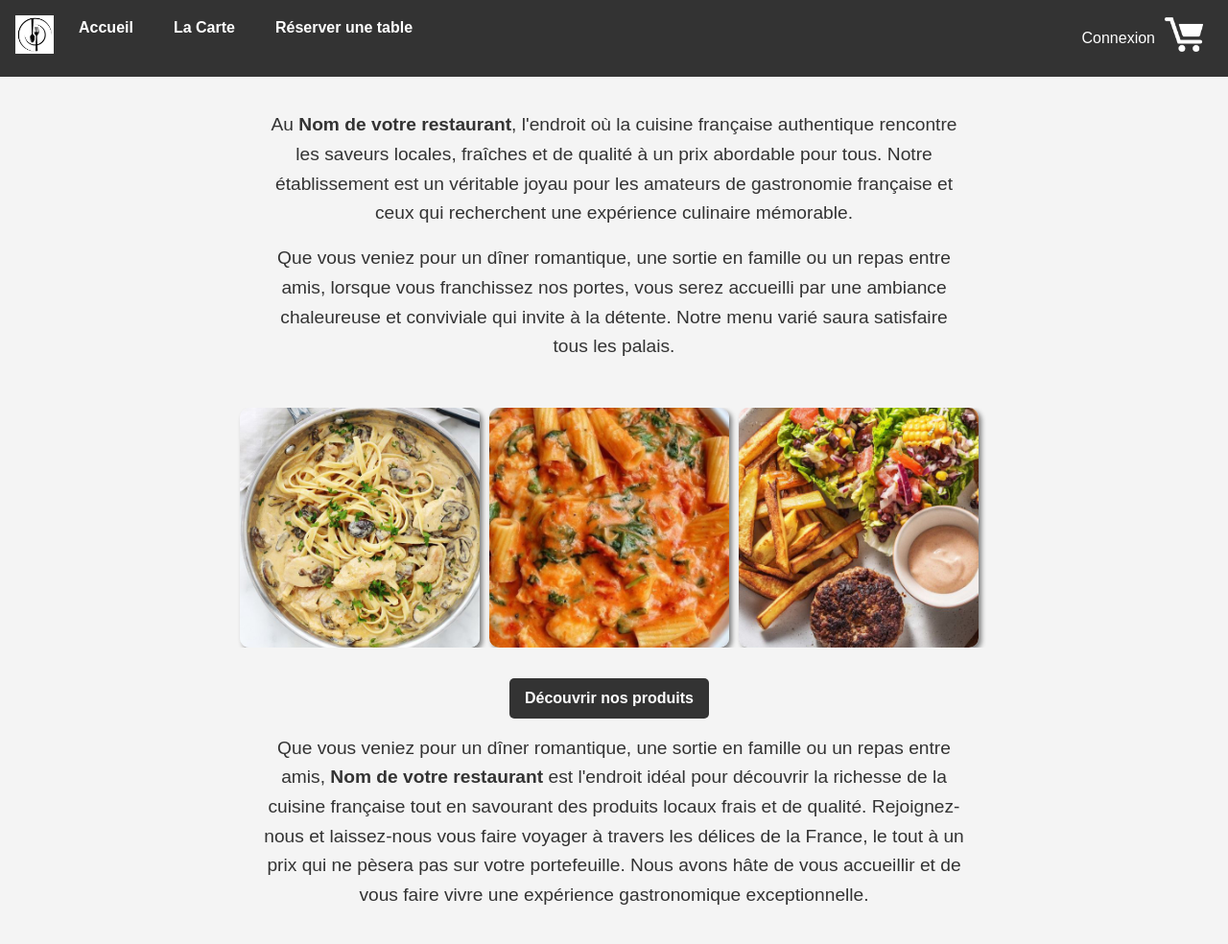
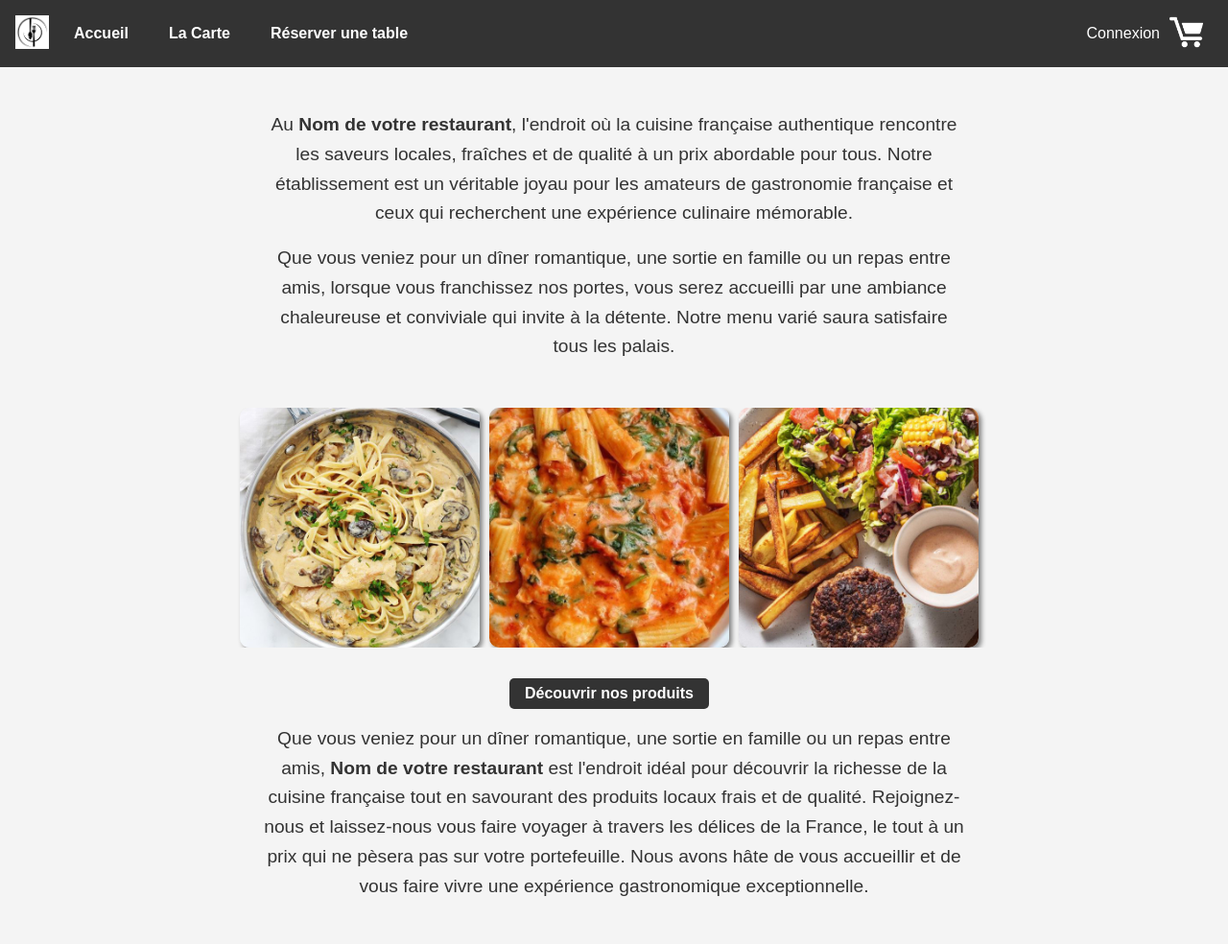
Before and after one commit to gabflrt/WE4A, a PHP site: page / in a window 1280 px wide. Shown: the top 984 px of the page at 96% size. Run offline with PHP 8.4, Linux system fonts and the light colour scheme; some libraries are stand-ins or nearby versions.

Commit message:
Modif header

```diff
--- a/styles/header.css
+++ b/styles/header.css
@@ -4,7 +4,6 @@ header {
     display: flex;
     color: #fff;
     justify-content: space-between;
-
     padding: 1rem;
     position: fixed;
     top: 0;
@@ -16,8 +15,8 @@ header {
 }
 
 header img {
-    width: 40px;
-    height: 40px;
+    width: 35px;
+    height: 35px;
 }
 
 .login {
@@ -25,9 +24,14 @@ header img {
     align-items: center;
 }
 
+ul {
+    display: flex;
+    align-items: center;
+}
+
 a {
     font-family: Arial, sans-serif;
-    line-height: 1.6;
+    line-height: 1em;
     color: #fff;
     text-decoration: none;
     margin-right: 10px;
```
Also changed, not shown: catalogue.php (+2 -2 lines).
